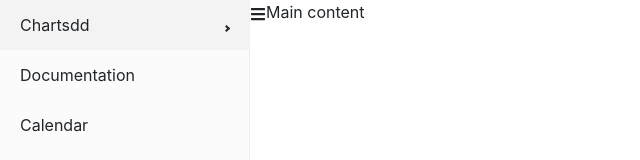
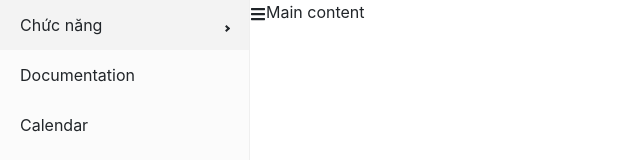
Before and after one commit to TanPham2808/ReactJS_Learning, a React (Create React App) app: page /admins in a window 1280 px wide. Shown: the top 160 px of the page, without its empty margins (0-640 px from the left). Built offline with nearby package versions, Linux system fonts and the light colour scheme.

Commit message:
Video #55: Chuẩn bị thư viện axios, toastify, paginate

```diff
--- a/package.json
+++ b/package.json
@@ -6,15 +6,18 @@
     "@testing-library/jest-dom": "5.16.4",
     "@testing-library/react": "13.3.0",
     "@testing-library/user-event": "13.5.0",
+    "axios": "0.27.2",
     "bootstrap": "^4.6.2",
     "react": "18.2.0",
     "react-bootstrap": "^2.9.2",
     "react-dom": "18.2.0",
     "react-icons": "^4.12.0",
+    "react-paginate": "8.1.3",
     "react-pro-sidebar": "1.1.0-alpha.1",
     "react-redux": "8.0.1",
     "react-router-dom": "6.21.1",
     "react-scripts": "5.0.1",
+    "react-toastify": "9.0.7",
     "redux": "4.2.0",
     "redux-devtools-extension": "2.13.9",
     "redux-thunk": "2.4.1",
--- a/src/component/Admin/SideBar.js
+++ b/src/component/Admin/SideBar.js
@@ -5,9 +5,10 @@ const SideBar = ({ collapsed }) => {
         <>
             <Sidebar collapsed={collapsed}>
                 <Menu>
-                    <SubMenu label="Chartsdd">
-                        <MenuItem> Pie charts </MenuItem>
-                        <MenuItem> Line charts </MenuItem>
+                    <SubMenu label="Chức năng">
+                        <MenuItem> Quản lý Users </MenuItem>
+                        <MenuItem> Quản lý Bài Quiz </MenuItem>
+                        <MenuItem> Quản lý Câu Hỏi </MenuItem>
                     </SubMenu>
                     <MenuItem> Documentation </MenuItem>
                     <MenuItem> Calendar </MenuItem>
```
